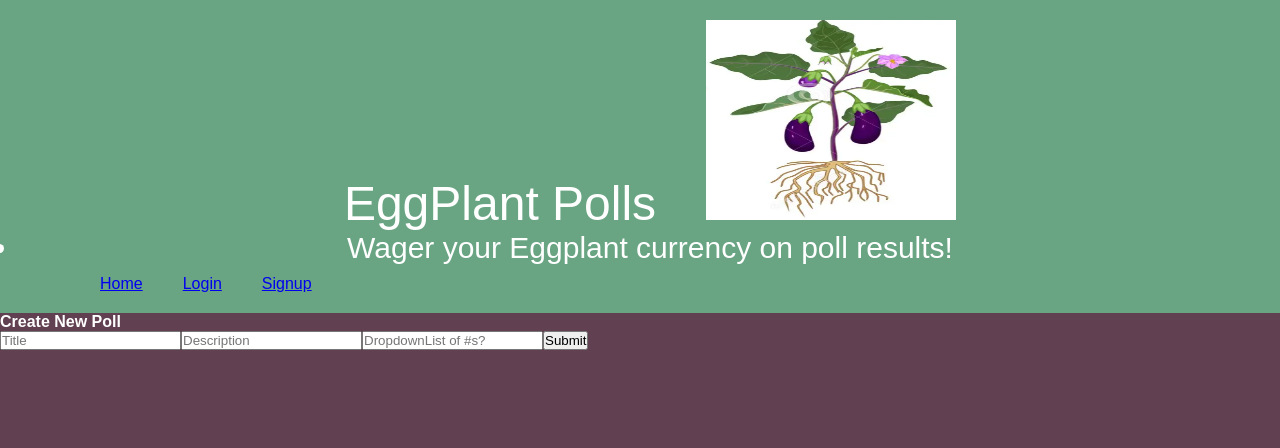
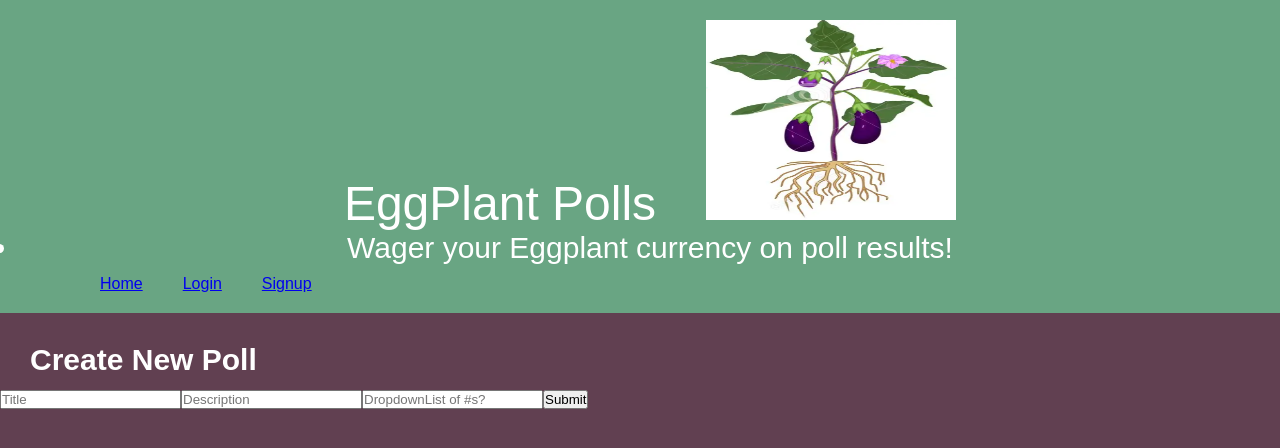
Before and after one commit to dhclarke99/eggplant_polls, a React (Create React App) app in the folder client/: page /me in a window 1280 px wide. Shown: the top 448 px of the page. Built offline with nearby package versions, Linux system fonts and the light colour scheme.

Commit message:
profile poll css done

```diff
--- a/client/src/index.css
+++ b/client/src/index.css
@@ -104,6 +104,19 @@ display: list-item;
 columns: 2;
   }
 
+  #createNewPoll {
+    display: inline-flexbox;
+    margin-top: 30px;
+    padding-inline: 30px;
+    size: 25px;
+  }
+
+  #newPoll {
+    font-size: 30px;
+    align-self: center;
+    margin-bottom: 20px;
+  }
+
 
 
 
--- a/client/src/pages/Poll.js
+++ b/client/src/pages/Poll.js
@@ -48,9 +48,9 @@ const Poll = () => {
 
             <>
             <div className="col-12 col-lg-10">
-        <div className="card">
-          <h4 className="card-header bg-dark text-light p-2">Create Poll</h4>
-          <div className="card-body">
+        <div className="card" id="newPoll">
+          <h4 className="card-header bg-dark text-light p-2" id="createNewPoll">Create Poll</h4>
+          <div className="card-body" >
             {data ? (
               <p>
                 Success! You may now head{' '}
--- a/client/src/pages/Profile.js
+++ b/client/src/pages/Profile.js
@@ -41,8 +41,8 @@ const Poll = () => {
   return (
     <main className="flex-row justify-center mb-4">
       <div className="col-12 col-lg-10">
-        <div className="card">
-          <h4 className="card-header bg-dark text-light p-2">Create New Poll</h4>
+        <div className="card" id="newPoll">
+          <h4 className="card-header bg-dark text-light p-2" id="createNewPoll">Create New Poll</h4>
           <div className="card-body">
             {data ? (
               <p>
```
